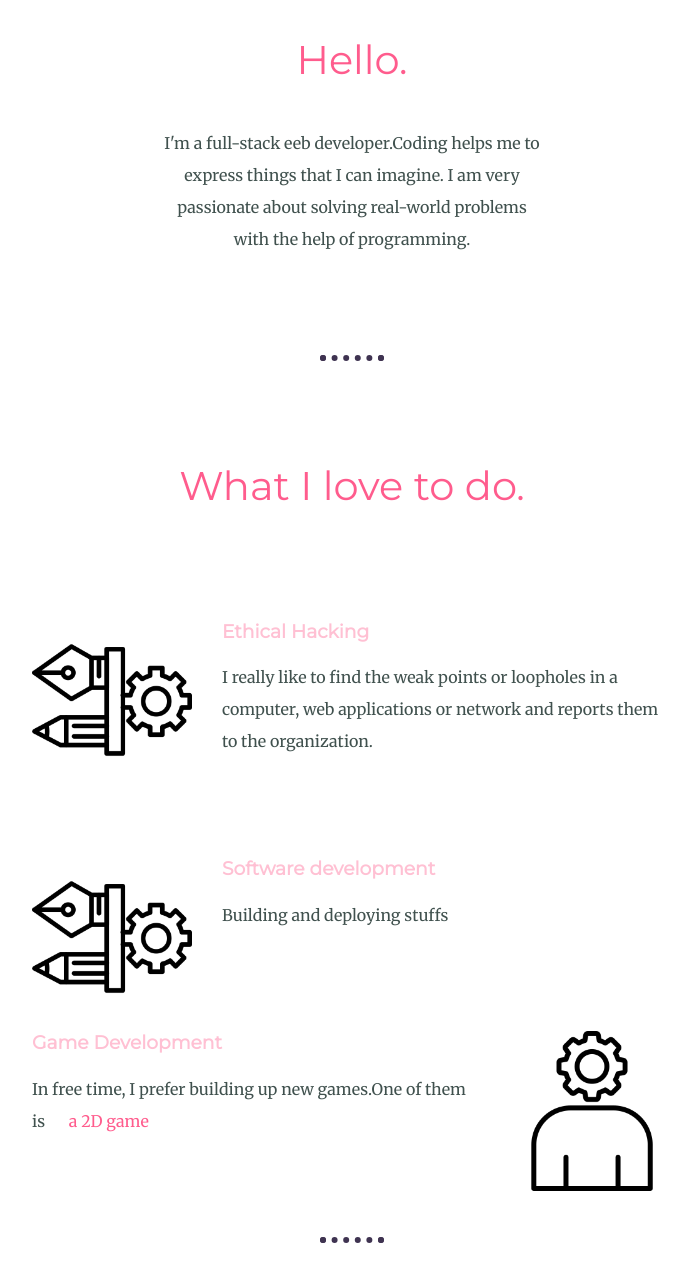
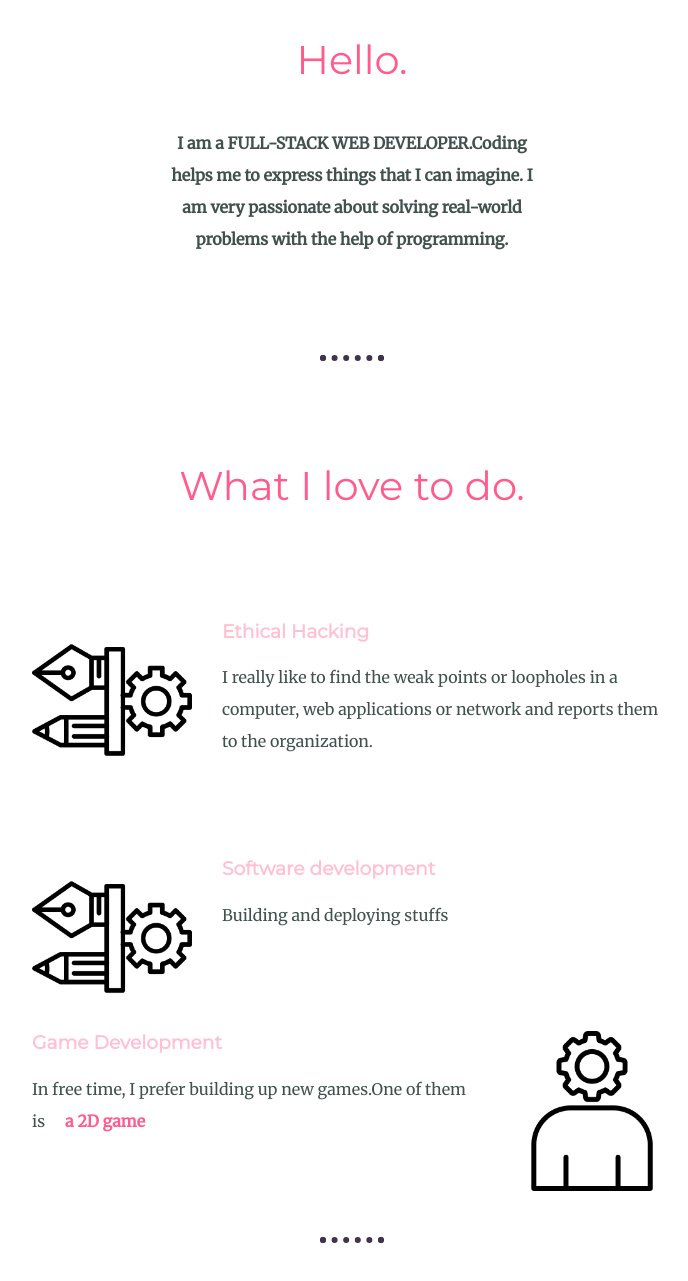
Before and after one commit to jullay003/MyPortfolio, a plain HTML site: page index.html in a window 1280 px wide. Shown: the part 1221-2502 px from the top of the page, without its empty margins (288-976 px from the left). Drawn offline with Linux system fonts and the light colour scheme.

Commit message:
Update index.html

```diff
--- a/index.html
+++ b/index.html
@@ -22,7 +22,7 @@
        <div class="profile">
          <img src="myProfileimg.png" alt="profile pic">
          <h2>Hello.</h2>
-         <p class="intro">I'm a full-stack eeb developer.Coding helps me to express things that I can imagine. I am very passionate about solving real-world problems with the help of programming.</p>
+         <p class="intro"><b>I am a FULL-STACK WEB DEVELOPER.Coding helps me to express things that I can imagine. I am very passionate about solving real-world problems with the help of programming.</b></p>
        </div>
        <hr>
        <div class="skills">
@@ -40,7 +40,7 @@
          <div class="skill-row">
            <img class="machine" src="skill2.png" alt="skill pic2">
            <h3>Game Development</h3>
-           <p>In free time, I prefer building up new games.One of them is <a href="https://play.unity.com/mg/other/webgl2-cv">a 2D game</a></p>
+           <p>In free time, I prefer building up new games.One of them is<a href="https://play.unity.com/mg/other/webgl2-cv"><b>a 2D game</b></a></p>
 
          </div>
        </div>
```
